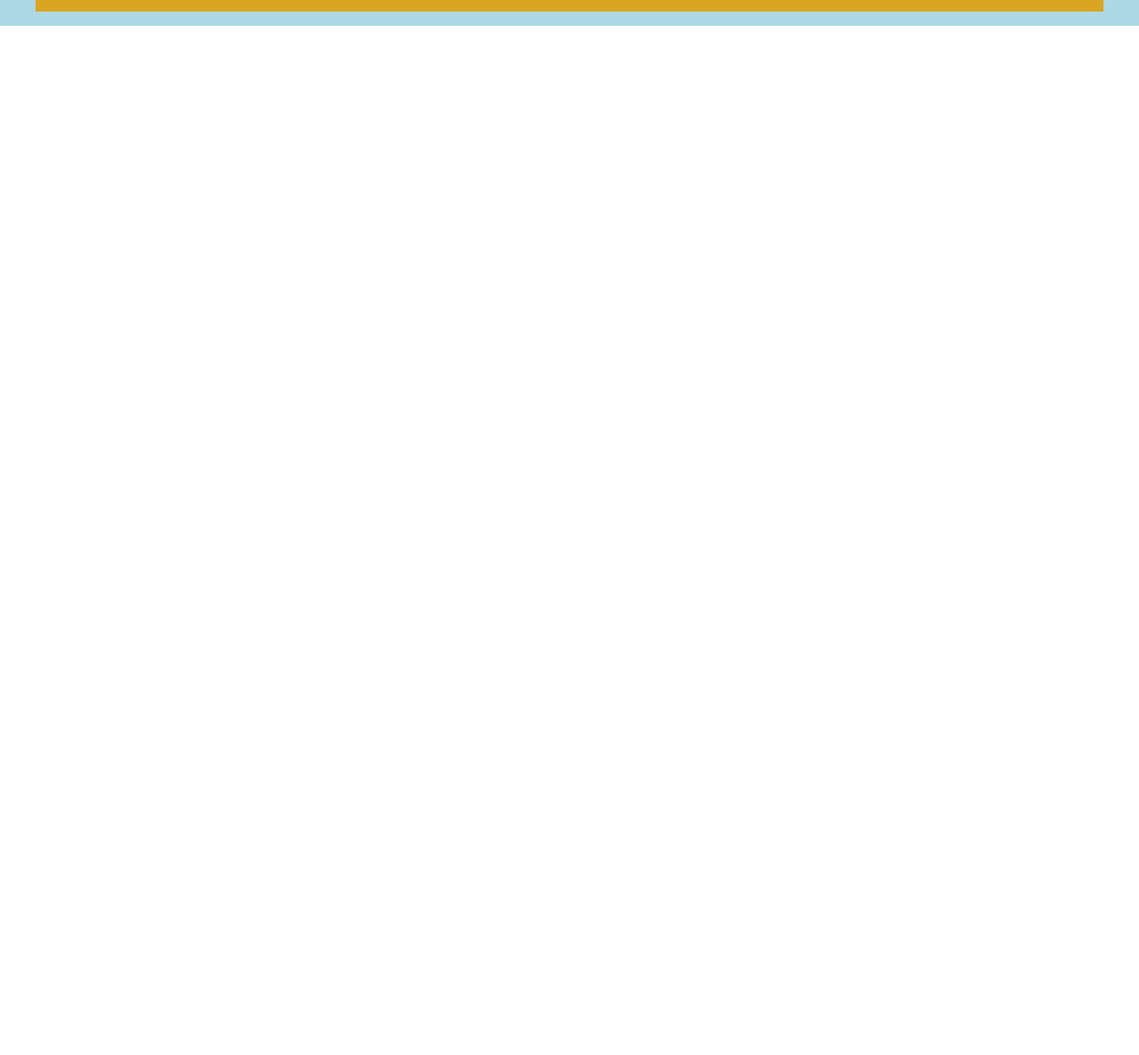
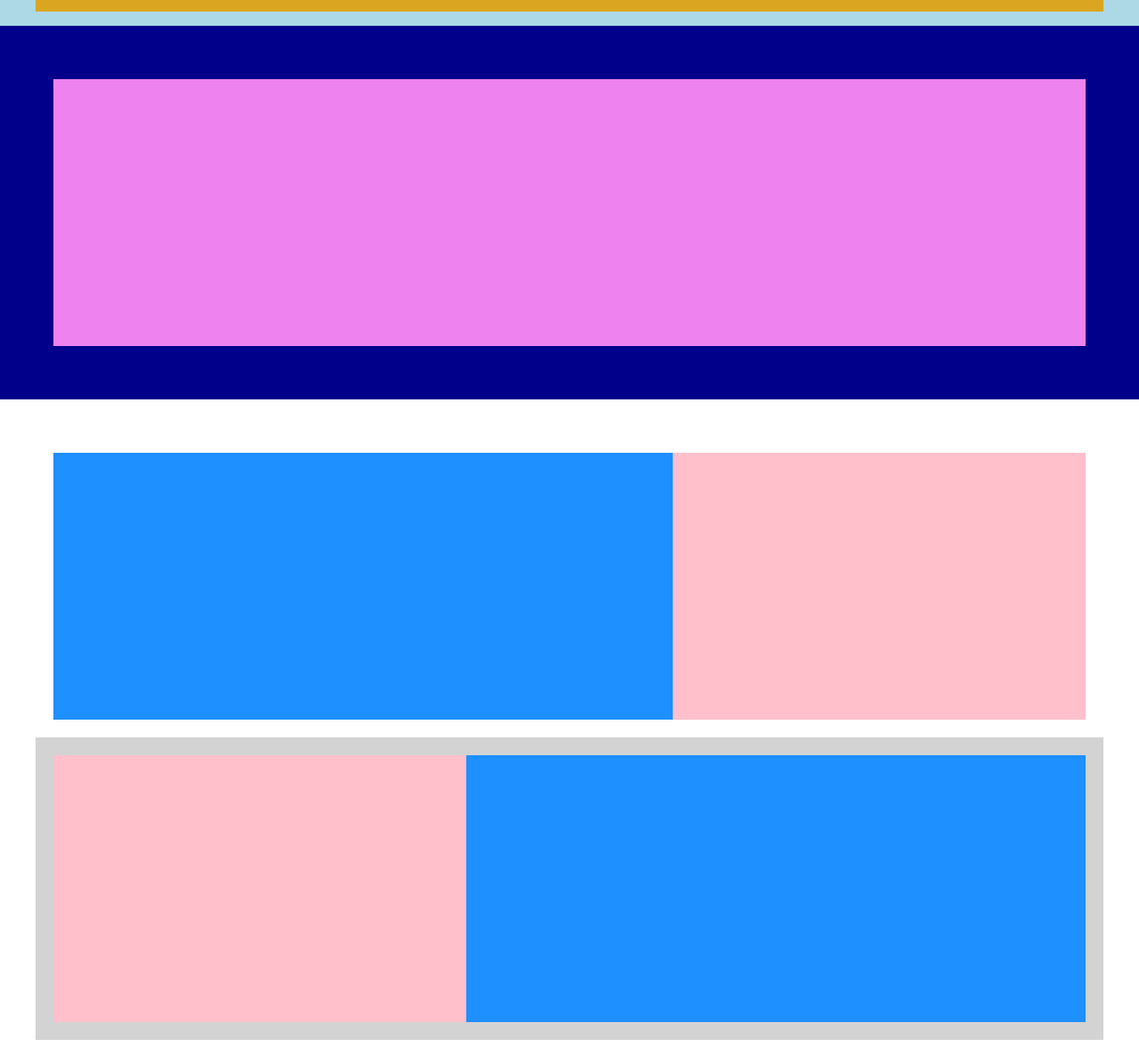
Before and after one commit to AngeloCatarozzolo/htmlcss-struttura-discord, a plain HTML site: page index.html in a window 1280 px wide. Shown: the part 53-1239 px from the top of the page at 89% size. Before the commit the page ends 800 px from the top, so only its background shows below. Drawn offline with Linux system fonts and the light colour scheme.

Commit message:
Prime due sezioni

```diff
--- a/css/style.css
+++ b/css/style.css
@@ -37,6 +37,40 @@ header{
 /*----------
     MAIN
 ----------*/
+section{
+    padding: 40px 0;
+
+}
+.section1{
+    background-color: #00008b;
+}
+.row1{
+    display: flex;
+    padding: 20px;
+}
+.row2{
+    display: flex;
+    padding: 20px;
+}
+.row3{
+    display: flex;
+    padding: 20px;
+    background-color: #d3d3d3;
+}
+.col-pink{
+    width: 100%;
+    height: 300px;
+    background-color: #ee82ee;
+}
+.col-big{
+    width: 60%;
+    height: 300px;
+    background-color: #1e90ff;
+}
+.col-small{
+    width: 40%;
+    background-color: #ffc0cb;
+}
 /*----------
     FOOTER
 ----------*/
--- a/index.html
+++ b/index.html
@@ -15,7 +15,42 @@
             <div class="login">Login</div>
         </div>
     </header>
-    <main></main>
+    <main>
+        <!--Prima Sezione-->
+        <section class="section1">
+            <div class="container">
+                <div class="row1">
+                    <div class="col-pink"></div>
+                </div>
+            </div>
+
+        </section>
+        <!-- /Prima Sezione-->
+
+        <!--Seconda Sezione-->
+        <section>
+            <div class="container">
+                <div class="row2">
+                    <div class="col-big"></div>
+                    <div class="col-small"></div>
+                </div>
+            </div>
+            <div class="container">
+                <div class="row3">
+                    <div class="col-small"></div>
+                    <div class="col-big"></div>
+                </div>
+            </div>
+            <div class="container">
+                <div class="row2">
+                    <div class="col-big"></div>
+                    <div class="col-small"></div>
+                </div>
+            </div>
+        </section>
+        <!-- /Seconda Sezione-->
+
+    </main>
     <footer></footer>
 
 </body>
```
